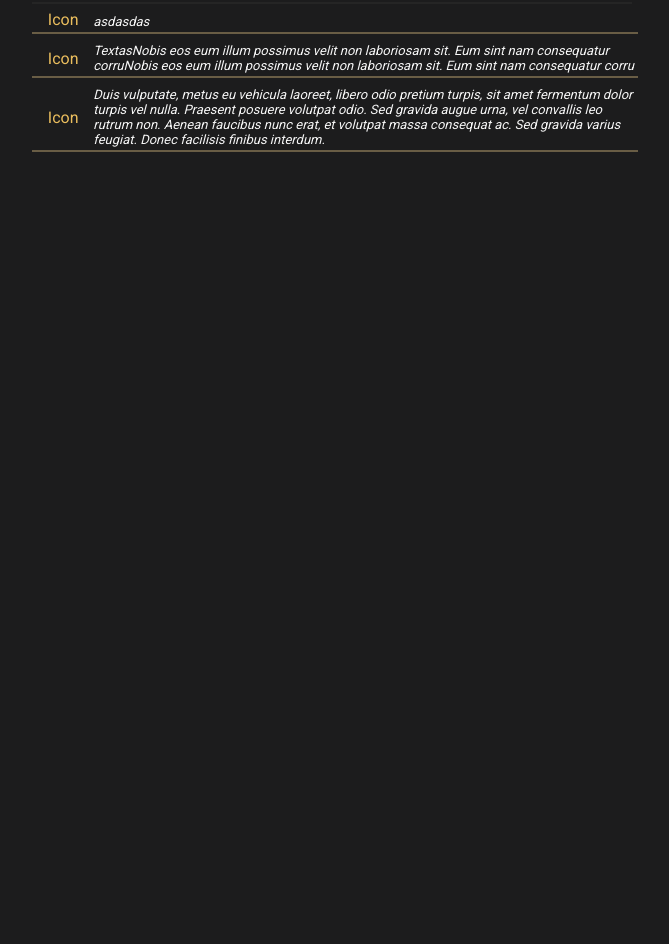
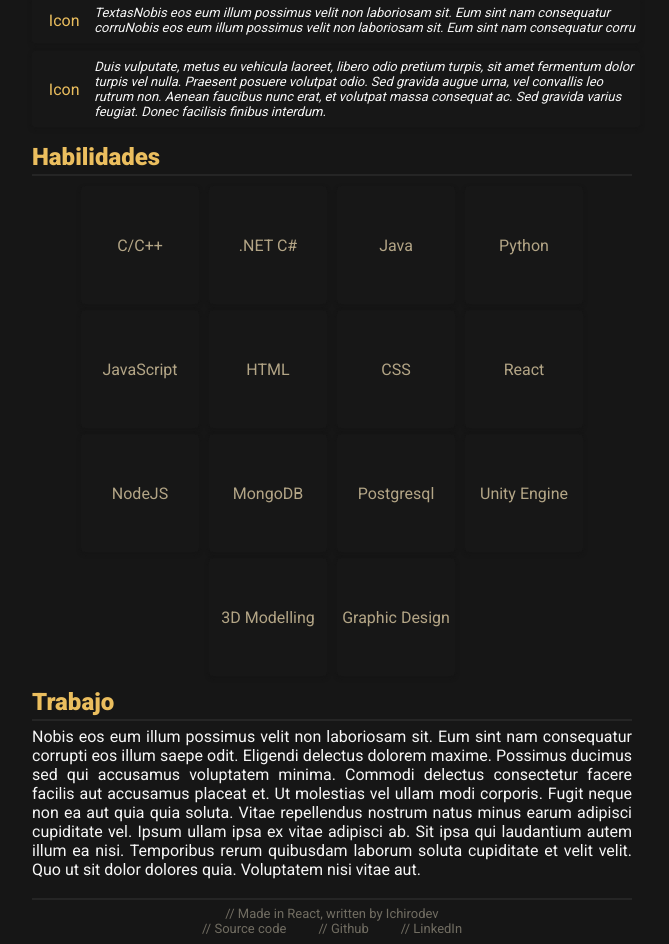
Before and after one commit to Jes-Lev/portfolio, a React (Create React App) app in the folder front-end/: page / in a window 1280 px wide. Shown: the part 520-1464 px from the top of the page, without its empty margins (308-977 px from the left). Before the commit the page ends 800 px from the top, so only its background shows below. Built offline with nearby package versions, Linux system fonts and the light colour scheme.

Commit message:
About page template finished
* gh-pages package added to have an easy gh-pages deploy

```diff
--- a/front-end/package.json
+++ b/front-end/package.json
@@ -1,9 +1,12 @@
 {
-  "name": "ichirodev-site-front-end",
+  "name": "portfolio",
   "version": "0.1.0",
   "description": "Ichirodev's site front-end",
   "main": "index.js",
+  "homepage": "https://ichirodev.github.io/portfolio",
   "scripts": {
+    "predeploy": "npm run build",
+    "deploy": "gh-pages -d build",
     "test": "react-scripts test",
     "start": "react-scripts start",
     "build": "react-scripts build"
@@ -22,6 +25,7 @@
     "react-scripts": "^5.0.0"
   },
   "devDependencies": {
+    "gh-pages": "^3.2.3",
     "nodemon": "^2.0.15",
     "webpack": "^5.70.0"
   },
--- a/front-end/src/App.css
+++ b/front-end/src/App.css
@@ -1,3 +1,3 @@
 :root{
-    background-color: rgb(28, 28, 29);
+    background-color: rgb(22, 22, 22);
 }
--- a/front-end/src/components/About.css
+++ b/front-end/src/components/About.css
@@ -1,9 +1,10 @@
-
-.about-header {
+.section-header {
+    justify-content: center;
     align-items: center;
-    align-content: center;
-    justify-content: center;
     display: flex;
+    padding-left: 4%;
+    padding-right: 4%;
+    padding-top: 6px;
 }
 
 .about-photo-container {
@@ -35,13 +36,20 @@
     border-radius: 100%;
 }
 
-.about-header-en {
+.section-header-title {
     font-family: 'Roboto', sans-serif;
-    color: rgb(255, 251, 212);
-    font-weight: 500;
-    font-size: 2rem;
-    padding-right: 10px;
+    display: flex;
+    align-content: flex-start;
+    align-self: flex-start;
+    font-weight: bold;
+    font-size: x-large;
+    color: rgb(235, 190, 94);
+    width: 100%;
+    padding-bottom: 3px;
+    max-width: 600px;
+    box-shadow: 0 2px 0 0 rgb(37, 37, 37);
 }
+
 .about-header-jp {
     font-family: 'Noto Sans JP', sans-serif;
     color: rgb(255, 200, 81);
@@ -71,13 +79,13 @@
     font-weight: 400;
     color: rgb(246, 246, 246);
 }
-.mycareerpath-topcontainer {
+.attributes-topcontainer {
     font-family: 'Roboto', sans-serif;
     display: flex;
     justify-content: center;
 }
 
-.mycareerpath {
+.attributes {
     justify-content: center;
     align-items:flex-start;
     display: flex;
@@ -87,7 +95,7 @@
     padding-right: 4%;
 }
 
-.mycarrerpath-title {
+.attributes-title {
     display: flex;
     align-content: flex-start;
     align-self: flex-start;
@@ -98,28 +106,33 @@
     padding-bottom: 3px;
     box-shadow: 0 2px 0 0 rgb(37, 37, 37);
 }
-.mycareerpath-box {
+.attributes-box {
     display: flex;
     justify-content: center;
-    margin-bottom: 3px;
-    margin-top: 5px;
-    padding: 3px;
+    margin-bottom: 4px;
+    margin-top: 4px;
+    padding-top: 8px;
+    padding-bottom: 8px;
+    padding-right: 4px;
+    padding-left: 4px;
     width: 100%;
-    box-shadow: 0 2px 0 0 rgba(255, 221, 147, 0.34);
-    transition-duration: 800ms;
+    background-color: rgba(52, 52, 52, 0.034);
+    border-radius: 2px;
+    box-shadow: 0px 2px 4px rgba(18, 18, 18, 0.429);
+    transition-duration: 250ms;
 }
 
-.mycareerpath-box:hover {
-    box-shadow: 0 3px 0 0 rgb(235, 190, 94);
+.attributes-box:hover {
+    box-shadow: 0px 2px 6px rgba(18, 18, 18, 0.702);
 }
 
-.mycareerpath-icon {
+.attributes-icon {
     padding-left: 1vw;
     padding-right: 1vw;
     align-self: center;
     color: rgb(235, 190, 94);
 }
-.mycareerpath-text {
+.attributes-text {
     margin-left: 2px;
     color: rgb(246, 246, 246);
     align-self: flex-end;
@@ -128,3 +141,52 @@
     font-weight: 400;
     font-style: oblique;
 }
+
+.myskillset-topcontainer {
+    padding-top: 6px;
+}
+
+.myskillset-container {
+    display: flex;
+    justify-content: center;
+    padding-top: 6px;
+    padding-bottom: 6px;
+}
+
+.myskillset {
+    max-width: 600px;
+    display: flex;
+    justify-content: center;
+    flex-wrap: wrap;
+    flex-basis: 100%;
+}
+
+.break {
+    flex-basis: 100%;
+    height: 0;
+}
+
+.myskillset-skill {
+    color: rgb(179, 165, 134);
+    margin-left: 5px;
+    margin-right: 5px;
+    font-family: 'Roboto', sans-serif;
+    font-weight: 400;
+    justify-content: center;
+    transition-duration: 100ms;
+    background-color: rgba(52, 52, 52, 0.034);
+    border-radius: 4px;
+    box-shadow: 0px 2px 4px rgba(18, 18, 18, 0.429);
+    flex-wrap: wrap;
+    width: 110px;
+    height: 110px;
+    margin-top: 6px;
+    display: flex;
+    align-items: center;
+    padding: 4px;
+}
+
+.myskillset-skill:hover {
+    font-weight: 500;
+    color: rgb(249, 196, 81);
+}
--- a/front-end/src/components/About.js
+++ b/front-end/src/components/About.js
@@ -1,7 +1,14 @@
 import React, { Component } from "react";
 import "./About.css";
 import MyPicture from "./imgs/pic.jpeg";
-import { FaGithub, FaTwitter, FaLinkedinIn } from "react-icons/fa";
+import {
+  FaGithub,
+  FaTwitter,
+  FaLinkedinIn,
+  FaUnity,
+  FaTerminal,
+  FaJsSquare,
+} from "react-icons/fa";
 
 const About = () => {
   return (
@@ -23,9 +30,8 @@ const About = () => {
         </div>
       </div>
       {/* About me header */}
-      <div className="about-header">
-        <div className="about-header-en">About me</div>
-        <div className="about-header-jp">私について</div>
+      <div className="section-header">
+        <div className="section-header-title">Acerca de mí</div>
       </div>
       {/* About me body */}
       <div className="textholder">
@@ -44,27 +50,24 @@ const About = () => {
           </div>
         </div>
       </div>
-      {/* Career path container*/}
-      <div className="mycareerpath-topcontainer">
-        <div className="mycareerpath">
+
+      {/* Attributes container*/}
+      <div className="attributes-topcontainer">
+        <div className="attributes">
           {/* Container title */}
-          <div className="mycarrerpath-title">A la chingada</div>
+          <div className="attributes-title">Cualidades</div>
           {/* Career item boxes, should've used a list... */}
-          <div className="mycareerpath-box">
-            <div className="mycareerpath-icon">Icon</div>
-            <div className="mycareerpath-text">asdasdas</div>
-          </div>
-          <div className="mycareerpath-box">
-            <div className="mycareerpath-icon">Icon</div>
-            <div className="mycareerpath-text">
+          <div className="attributes-box">
+            <div className="attributes-icon">Icon</div>
+            <div className="attributes-text">
               TextasNobis eos eum illum possimus velit non laboriosam sit. Eum
               sint nam consequatur corruNobis eos eum illum possimus velit non
               laboriosam sit. Eum sint nam consequatur corru
             </div>
           </div>
-          <div className="mycareerpath-box">
-            <div className="mycareerpath-icon">Icon</div>
-            <div className="mycareerpath-text">
+          <div className="attributes-box">
+            <div className="attributes-icon">Icon</div>
+            <div className="attributes-text">
               Duis vulputate, metus eu vehicula laoreet, libero odio pretium
               turpis, sit amet fermentum dolor turpis vel nulla. Praesent
               posuere volutpat odio. Sed gravida augue urna, vel convallis leo
@@ -74,6 +77,54 @@ const About = () => {
           </div>
         </div>
       </div>
+
+      {/* Skills container */}
+      <div className="myskillset-topcontainer">
+        {/* Skills title */}
+        <div className="section-header">
+          <div className="section-header-title">Habilidades</div>
+        </div>
+        <div className="myskillset-container">
+          <div className="myskillset">
+            <div className="myskillset-skill">C/C++</div>
+            <div className="myskillset-skill">.NET C#</div>
+            <div className="myskillset-skill">Java</div>
+            <div className="myskillset-skill">Python</div>
+            <div className="myskillset-skill">JavaScript</div>
+            <div className="myskillset-skill">HTML</div>
+            <div className="myskillset-skill">CSS</div>
+            <div className="myskillset-skill">React</div>
+            <div className="myskillset-skill">NodeJS</div>
+            <div className="myskillset-skill">MongoDB</div>
+            <div className="myskillset-skill">Postgresql</div>
+            <div className="myskillset-skill">Unity Engine</div>
+            <div className="myskillset-skill">3D Modelling</div>
+            <div className="myskillset-skill">Graphic Design</div>
+          </div>
+        </div>
+      </div>
+
+      <div className="currentlyworking-topcontainer">
+        <div className="section-header">
+          <div className="section-header-title">Trabajo</div>
+        </div>
+        <div className="textholder">
+          <div className="textholder-child-box">
+            <div className="xtext">
+              Nobis eos eum illum possimus velit non laboriosam sit. Eum sint
+              nam consequatur corrupti eos illum saepe odit. Eligendi delectus
+              dolorem maxime. Possimus ducimus sed qui accusamus voluptatem
+              minima. Commodi delectus consectetur facere facilis aut accusamus
+              placeat et. Ut molestias vel ullam modi corporis. Fugit neque non
+              ea aut quia quia soluta. Vitae repellendus nostrum natus minus
+              earum adipisci cupiditate vel. Ipsum ullam ipsa ex vitae adipisci
+              ab. Sit ipsa qui laudantium autem illum ea nisi. Temporibus rerum
+              quibusdam laborum soluta cupiditate et velit velit. Quo ut sit
+              dolor dolores quia. Voluptatem nisi vitae aut.
+            </div>
+          </div>
+        </div>
+      </div>
     </div>
   );
 };
--- /dev/null
+++ b/front-end/src/components/Footer.css
@@ -0,0 +1,39 @@
+.footer-topcontainer {
+    display: flex;
+    justify-content: center;
+    justify-items: center;
+    align-content: center;
+    align-items: center;
+}
+
+.footercontent-container {
+    font-family: 'Roboto', sans-serif;
+    max-width: 600px;
+    width: 100%;
+    display: flex;
+    font-weight: 400;
+    align-self: center;
+    box-shadow: 0 -2px 0px rgb(37, 37, 37);
+    padding-top: 6px;
+    margin-top: 1vw;
+    align-content: center;
+    justify-items: center;
+    align-items: center;
+    color: rgb(113, 109, 98);
+    font-size: small;
+    flex-direction: column;
+}
+
+.footercontent {
+    display: flex;
+    width: 100%;
+    justify-content: center;
+    align-items: center;
+    justify-items: center;
+    align-content: center;
+}
+
+.footercontent-box {
+    margin-left: 2vh;
+    margin-right: 2vh;
+}
--- /dev/null
+++ b/front-end/src/components/Footer.js
@@ -0,0 +1,44 @@
+import React from "react";
+import "./Footer.css";
+
+function Footer() {
+  return (
+    <>
+      <div className="footer">
+        <div className="footer-topcontainer container">
+          <div className="footercontent-container">
+            <span>// Made in React, written by Ichirodev</span>
+            <div className="footercontent">
+              <div className="footercontent-box">
+                <a
+                  href="https://github.com/ichirodev/ichirodev-site"
+                  style={{ textDecoration: "none", color: "rgb(113, 109, 98)" }}
+                >
+                  // Source code
+                </a>
+              </div>
+              <div className="footercontent-box">
+                <a
+                  href="https://github.com/ichirodev"
+                  style={{ textDecoration: "none", color: "rgb(113, 109, 98)" }}
+                >
+                  // Github
+                </a>
+              </div>
+              <div className="footercontent-box">
+                <a
+                  href="https://www.linkedin.com/in/adan-fregoso-luqu%C3%ADn-6207a3235/"
+                  style={{ textDecoration: "none", color: "rgb(113, 109, 98)" }}
+                >
+                  // LinkedIn
+                </a>
+              </div>
+            </div>
+          </div>
+        </div>
+      </div>
+    </>
+  );
+}
+
+export default Footer;
--- a/front-end/src/components/Navbar.js
+++ b/front-end/src/components/Navbar.js
@@ -17,7 +17,7 @@ function Navbar() {
           </Link>
           <Link className="navbar-link" to='/'>
             <div className='navbar-btn'>
-              Portfolio()
+              Projects()
             </div>
           </Link>
           <Link className="navbar-link" to='/'>
--- a/front-end/src/components/pages/AboutPage.js
+++ b/front-end/src/components/pages/AboutPage.js
@@ -1,6 +1,7 @@
 import React, { Component } from "react";
 import Navbar from "../Navbar";
 import About from "../About";
+import Footer from "../Footer";
 
 export default class AboutPage extends Component {
   render() {
@@ -8,6 +9,7 @@ export default class AboutPage extends Component {
       <>
         <Navbar />
         <About />
+        <Footer />
       </>
     );
   }
```
Also changed, not shown: 1 other file (tests, documents, lock files or other folders).
